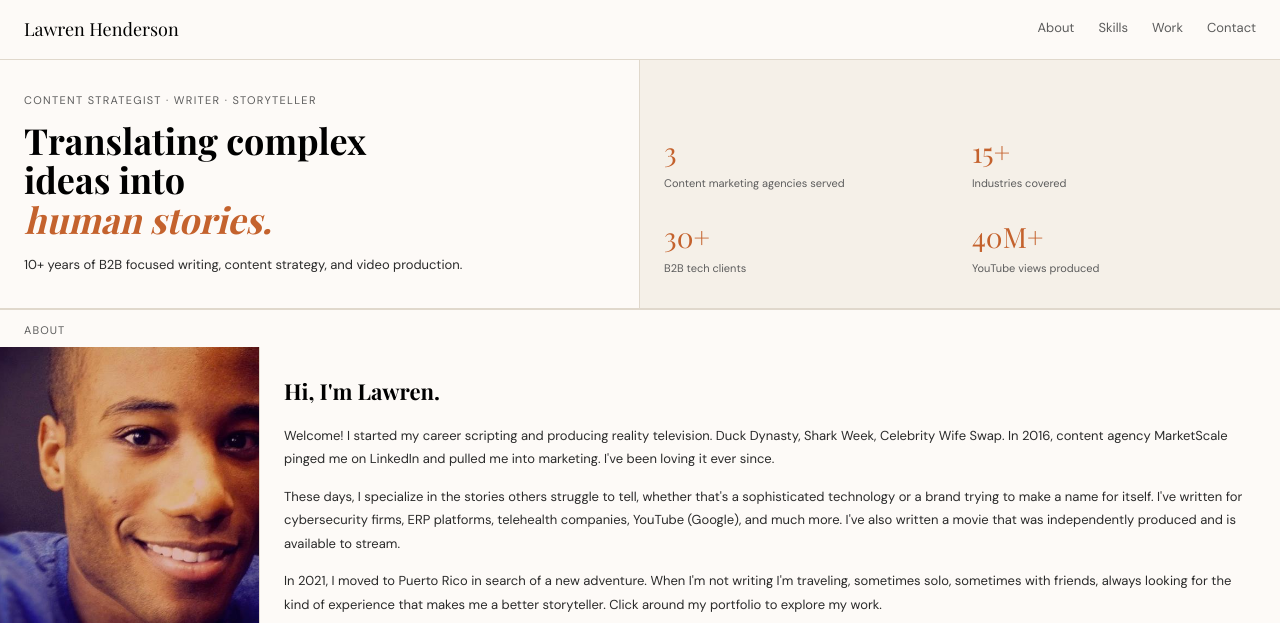
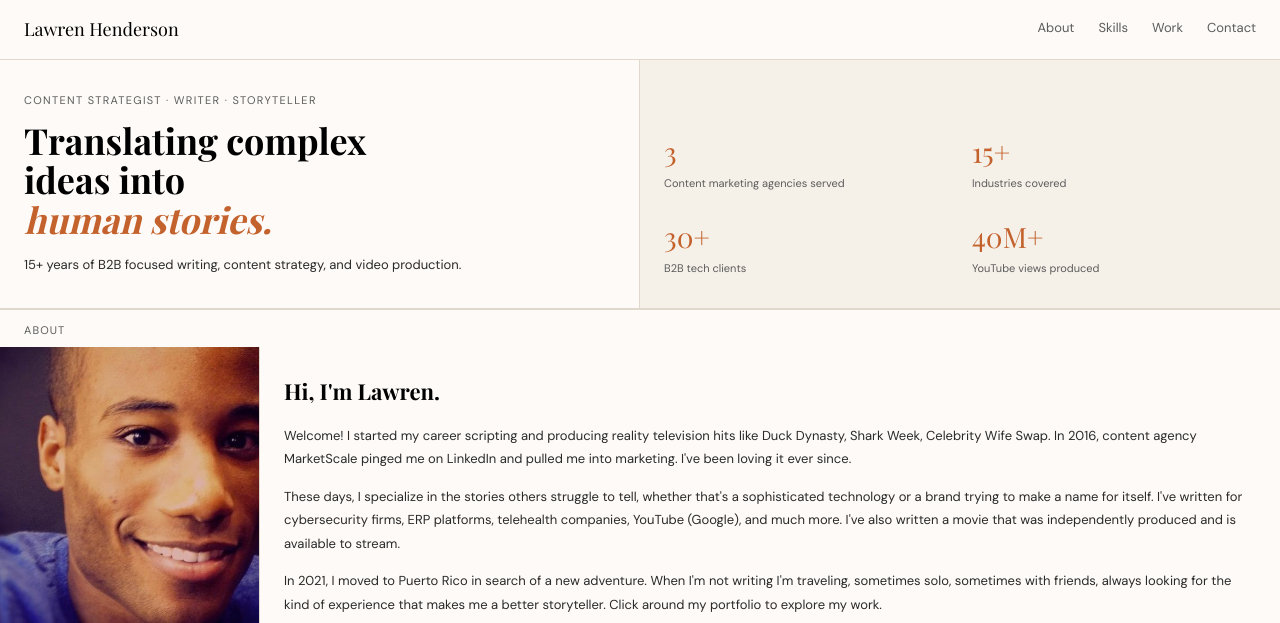
Before and after one commit to lawrenhenderson/-lawren-henderson-portfolio, a plain HTML site: page index.html in a window 1280 px wide. Shown: the top 623 px of the page. Drawn offline with nearby package versions, Linux system fonts and the light colour scheme; a web font is replaced by a local one.

Commit message:
Update index.html

```diff
--- a/index.html
+++ b/index.html
@@ -202,7 +202,7 @@
           <p class="eyebrow">Content Strategist · Writer · Storyteller</p>
           <h1 class="hero-headline">Translating complex<br>ideas into<br><em>human stories.</em></h1>
         </div>
-        <p class="hero-tagline">10+ years of B2B focused writing, content strategy, and video production.</p>
+        <p class="hero-tagline">15+ years of B2B focused writing, content strategy, and video production.</p>
       </div>
       <div class="hero-right">
         <div class="stats-grid">
@@ -240,7 +240,7 @@
       </div>
       <div class="about-bio">
         <h2>Hi, I'm Lawren.</h2>
-        <p>Welcome! I started my career scripting and producing reality television. Duck Dynasty, Shark Week, Celebrity Wife Swap. In 2016, content agency MarketScale pinged me on LinkedIn and pulled me into marketing. I've been loving it ever since.</p>
+        <p>Welcome! I started my career scripting and producing reality television hits like Duck Dynasty, Shark Week, Celebrity Wife Swap. In 2016, content agency MarketScale pinged me on LinkedIn and pulled me into marketing. I've been loving it ever since.</p>
         <p>These days, I specialize in the stories others struggle to tell, whether that's a sophisticated technology or a brand trying to make a name for itself. I've written for cybersecurity firms, ERP platforms, telehealth companies, YouTube (Google), and much more. I've also written a movie that was independently produced and is available to stream.</p>
         <p>In 2021, I moved to Puerto Rico in search of a new adventure. When I'm not writing I'm traveling, sometimes solo, sometimes with friends, always looking for the kind of experience that makes me a better storyteller. Click around my portfolio to explore my work.</p>
       </div>
```
